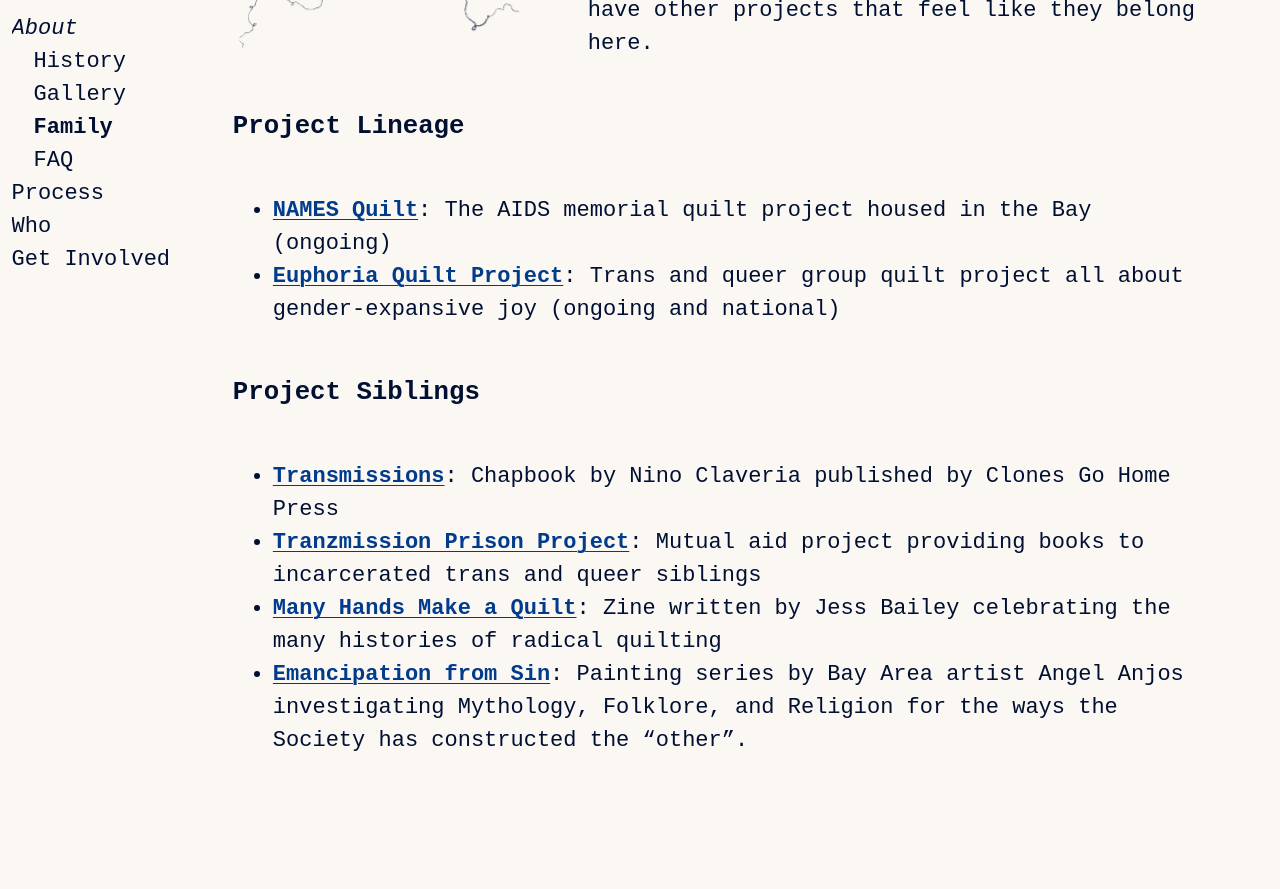
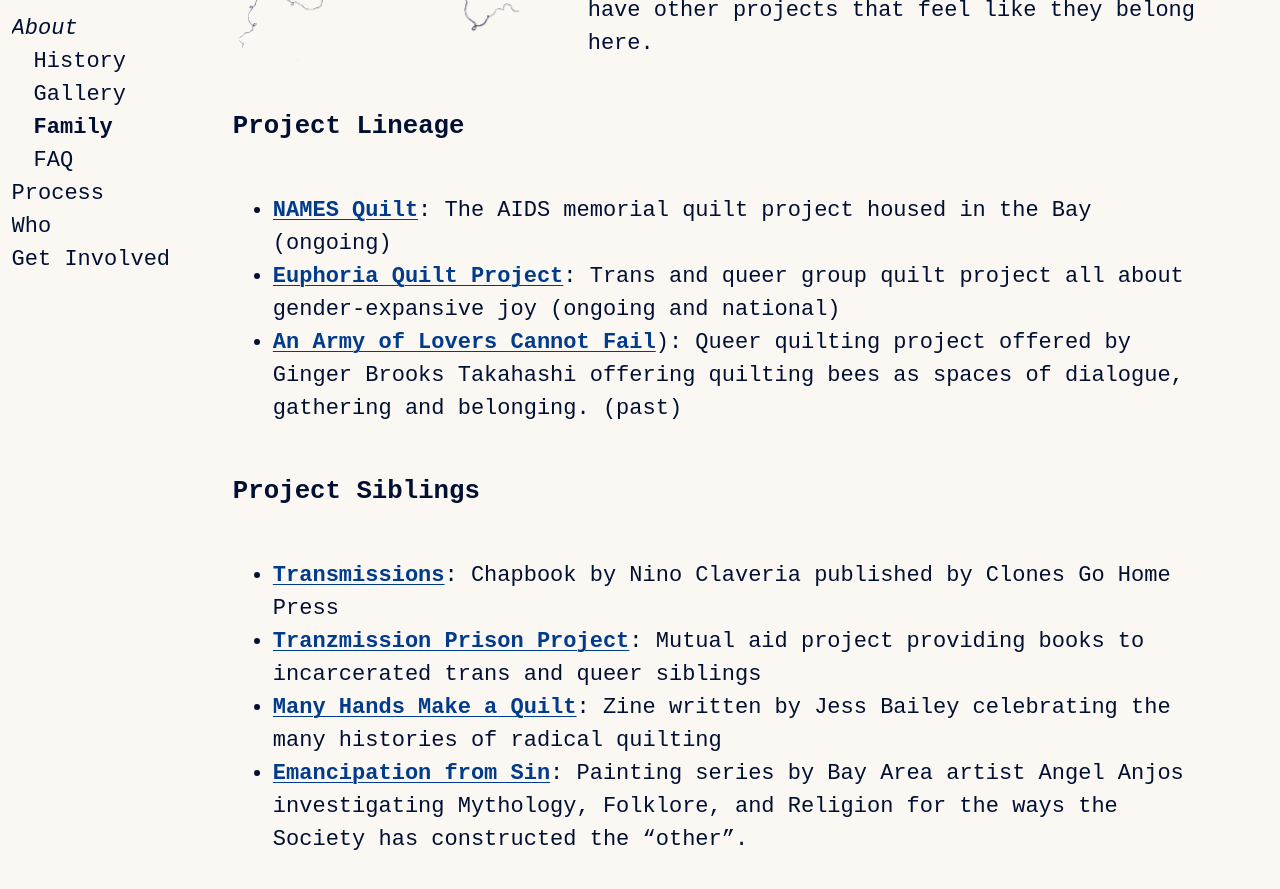
Before and after one commit to danieldickison/transmission-site, a Jekyll site: the page built from family.markdown, in a window 1280 px wide and 900 px high, scrolled down 596 px. Shown: the top 889 px of the window. Built offline with Jekyll 4.4.1, drawn with Linux system fonts in a browser that asks for light colours; some web fonts are replaced; our own code applies the rules of GitHub Pages for plain Markdown files; before the commit the page ends 1397 px from its top, so only the background shows below that.

Commit message:
Update family.markdown

```diff
--- a/family.markdown
+++ b/family.markdown
@@ -35,6 +35,8 @@
 - [**Euphoria Quilt Project**](https://euphoriaquilt.com/):
   Trans and queer group quilt project all about gender-expansive joy
   (ongoing and national)
+- [**An Army of Lovers Cannot Fail**](https://artmetropole.com/events/an-army-of-lovers-cannot-fail-a-project-by-ginger-brooks-takahas)):
+  Queer quilting project offered by Ginger Brooks Takahashi offering quilting bees as spaces of dialogue, gathering and belonging. (past)
 
 ### Project Siblings
 
```
